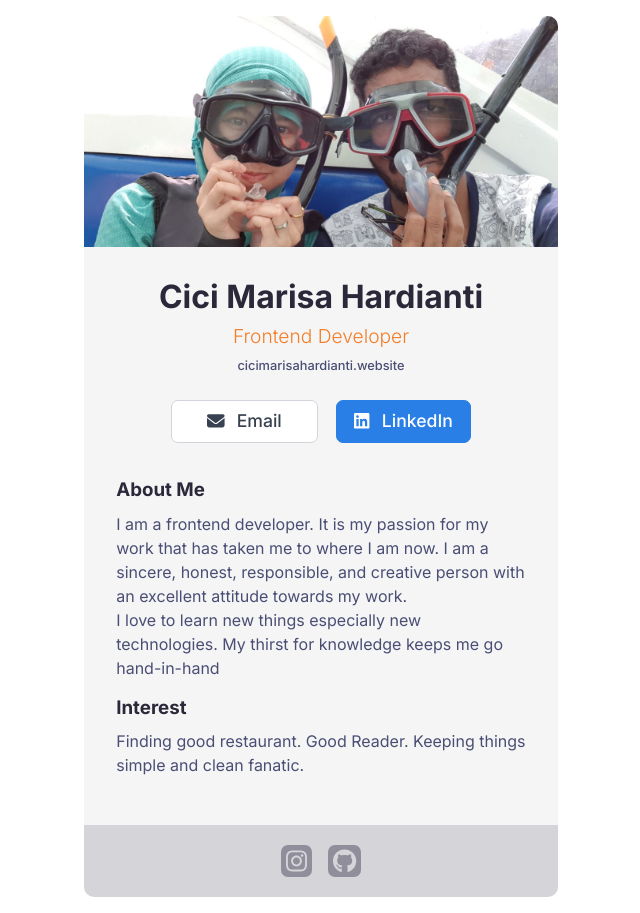
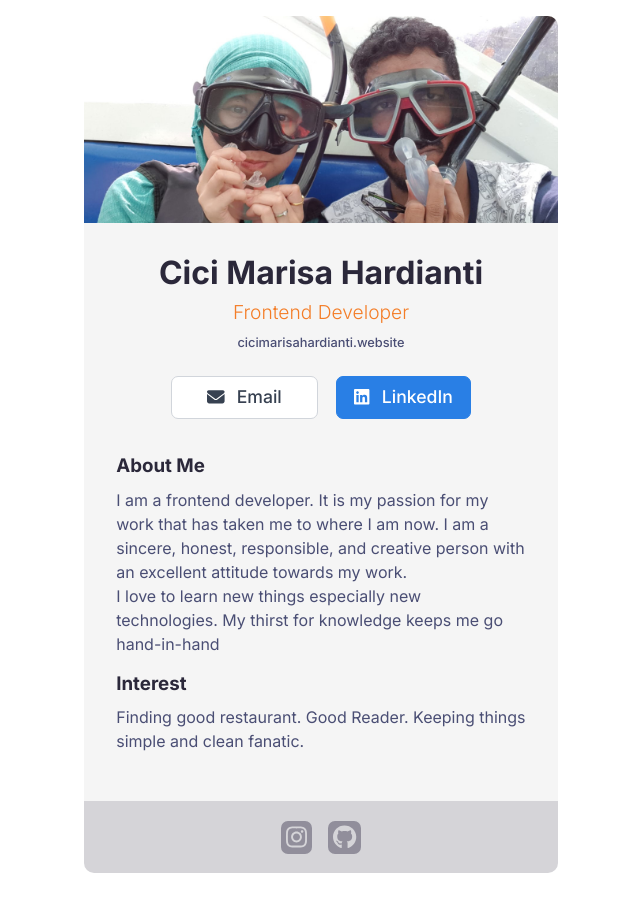
Before and after one commit to cicimarisa/businessCard, a React (Vite) app: page / in a window 1280 px wide. Shown: the whole page, without its empty margins (319-959 px from the left). After the commit the page ends 889 px from the top, so only its background shows below. Built offline with nearby package versions, Linux system fonts and the light colour scheme.

Commit message:
Update width height
Update width height

```diff
--- a/src/components/Main.jsx
+++ b/src/components/Main.jsx
@@ -34,7 +34,7 @@ export default function Main() {
                     <p>Finding good restaurant. Good Reader. Keeping things simple and clean fanatic.</p>
                 </div>
             </div>
-            <img src={image} alt="" className="profile--img" />
+            <img src={image} alt="" className="profile--img" width="467px" height="207px"/>
         </main>
     )
 }
```
